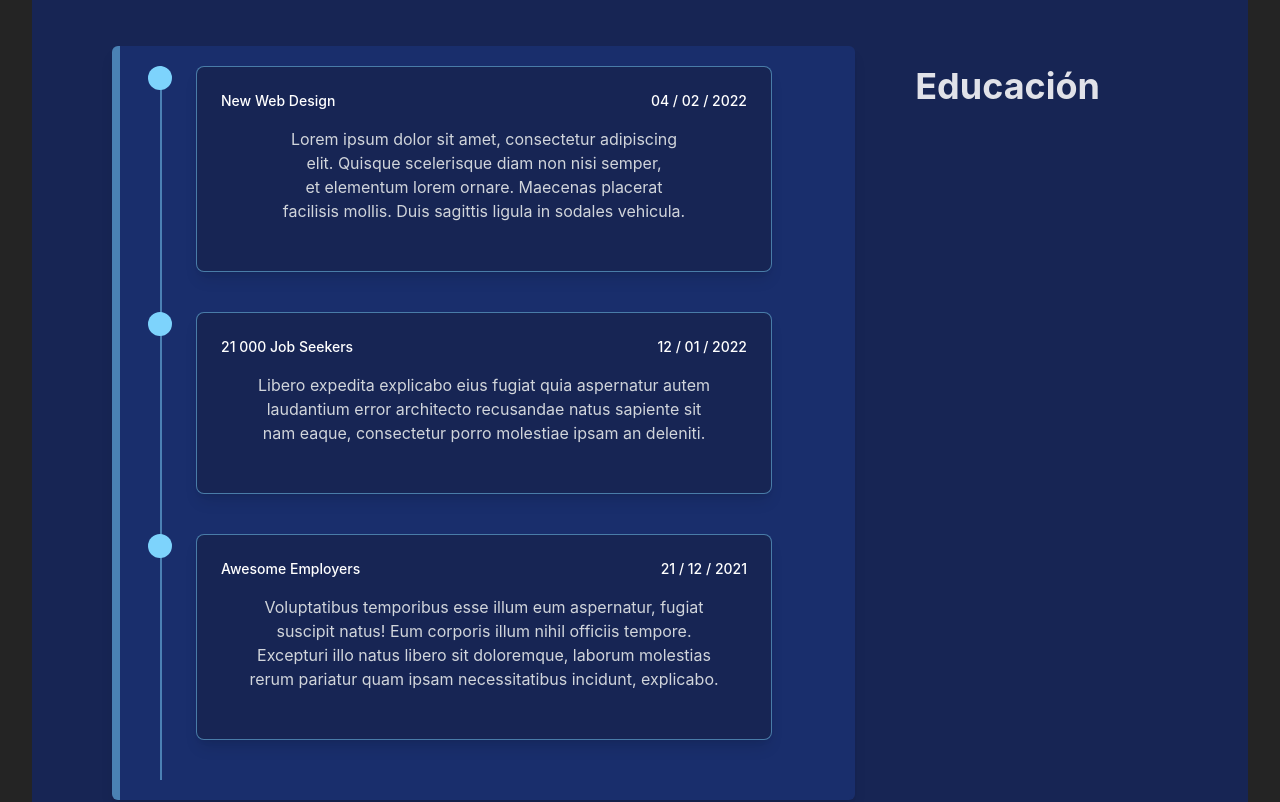
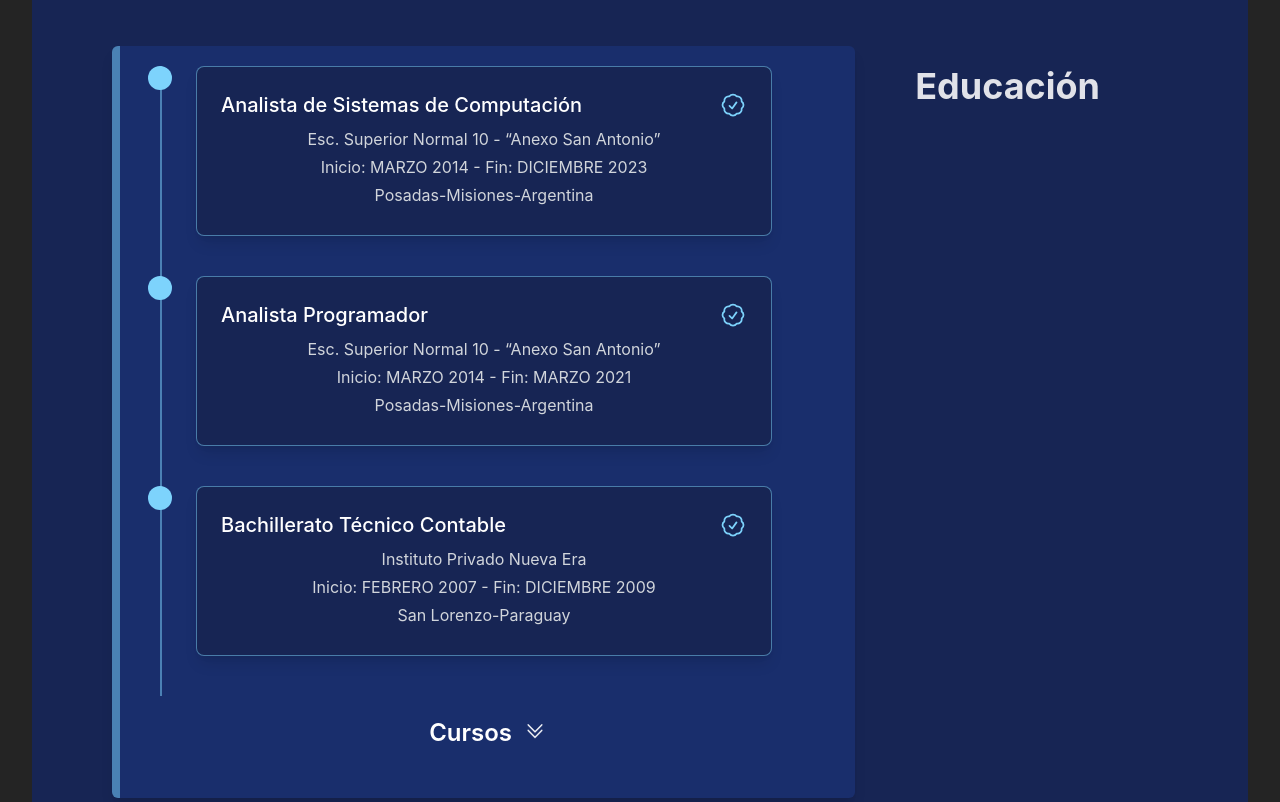
Before and after one commit to leombpunk/portafolio-personal-react, a React (Vite) app: page / in a window 1280 px wide. Shown: the part 2480-3282 px from the top of the page. Built offline with nearby package versions, Linux system fonts and the light colour scheme.

Commit message:
agregado datos y cursos al segmento educación

```diff
--- a/src/components/education.jsx
+++ b/src/components/education.jsx
@@ -1,4 +1,9 @@
 import { Disclosure, Transition } from "@headlessui/react"
+import {
+  CheckBadgeIcon,
+  ChevronDoubleDownIcon,
+} from "@heroicons/react/24/outline"
+import educationData from "../data/educationData"
 
 const Education = () => {
   return (
@@ -9,70 +14,107 @@ const Education = () => {
       >
         <div className='w-full h-full px-5 lg:px-10 py-5 text-balance flex flex-col gap-3 border-l-8 border-sky-300/50 bg-blue-900/45 rounded-md shadow-lg order-2 lg:order-1'>
           <ol>
-            <li className='border-l-2 border-sky-300/50'>
+            {educationData
+              ? educationData.map((studies) =>
+                  studies?.category === "studies"
+                    ? studies.data.map((data, index) => (
+                        <li
+                          className='border-l-2 border-sky-300/50'
+                          key={index}
+                        >
                           <div className='flex'>
                             <div className='bg-sky-300 w-6 h-6 flex items-center justify-center rounded-full -ml-3.5'></div>
-                <div className='block p-6 rounded-lg shadow-lg bg-blue-950 border border-sky-300/50 max-w-[19rem] md:max-w-md lg:max-w-[27rem] xl:max-w-xl ml-6 mb-10'>
-                  <div className='flex justify-between mb-4'>
-                    <h3 className='font-medium text-white duration-500 transition ease-in-out text-sm'>
-                      New Web Design
+                            <div className='block p-6 rounded-lg shadow-lg bg-blue-950 border border-sky-300/50 w-full max-w-[19rem] md:max-w-md lg:max-w-[27rem] xl:max-w-xl ml-6 mb-10'>
+                              <div className='flex justify-between mb-2'>
+                                <h3 className='font-medium text-white duration-500 transition ease-in-out text-xl'>
+                                  {data.name}
                                 </h3>
-                    <h3 className='font-medium text-white duration-500 transition ease-in-out text-sm'>
-                      04 / 02 / 2022
+                                <h3 className='font-medium text-white duration-500 transition ease-in-out text-xl'>
+                                  <CheckBadgeIcon
+                                    width={28}
+                                    height={28}
+                                    className='text-sky-300'
+                                  />
                                 </h3>
                               </div>
-                  <p className='text-gray-300 mb-6'>
-                    Lorem ipsum dolor sit amet, consectetur adipiscing elit.
-                    Quisque scelerisque diam non nisi semper, et elementum lorem
-                    ornare. Maecenas placerat facilisis mollis. Duis sagittis
-                    ligula in sodales vehicula.
+                              <p className='text-gray-300 mb-1'>
+                                {data.institute}
+                              </p>
+                              <p className='text-gray-300 mb-1'>
+                                {`Inicio: ${data.start} - Fin: ${data.end}`}
+                              </p>
+                              <p className='text-gray-300 mb-1'>{data.place}</p>
+                            </div>
+                          </div>
+                        </li>
+                      ))
+                    : ""
+                )
+              : ""}
+          </ol>
+
+          <Disclosure as='div' className='w-full'>
+            <Disclosure.Button className='w-full flex flex-row items-center justify-center leading-6 gap-3 text-2xl font-semibold duration-500 rounded-xl p-3 mb-5 text-white hover:text-sky-300 border border-transparent hover:shadow-md hover:shadow-sky-300 hover:border-sky-300'>
+              Cursos
+              <ChevronDoubleDownIcon
+                width={22}
+                height={22}
+                className='flex-none animate-bounce'
+                aria-hidden='true'
+              />
+            </Disclosure.Button>
+            <Transition
+              enter="transition ease-out duration-500"
+              enterFrom="opacity-0 translate-y-1"
+              enterTo="opacity-100 translate-y-0"
+              leave="transition ease-in duration-500"
+              leaveFrom="opacity-100 translate-y-0"
+              leaveTo="opacity-0 translate-y-1">
+              <Disclosure.Panel>
+                <ol>
+                  {educationData
+                    ? educationData.map((studies) =>
+                        studies?.category === "courses"
+                          ? studies.data.map((data, index) => (
+                              <li
+                                className='border-l-2 border-sky-300/50'
+                                key={index}
+                              >
+                                <div className='flex'>
+                                  <div className='bg-sky-300 w-6 h-6 flex items-center justify-center rounded-full -ml-3.5'></div>
+                                  <div className='block p-6 rounded-lg shadow-lg bg-blue-950 border border-sky-300/50 w-full max-w-[19rem] md:max-w-md lg:max-w-[27rem] xl:max-w-xl ml-6 mb-10'>
+                                    <div className='flex justify-between mb-2'>
+                                      <h3 className='font-medium text-white duration-500 transition ease-in-out text-xl'>
+                                        {data.name}
+                                      </h3>
+                                      <h3 className='font-medium text-white duration-500 transition ease-in-out text-xl'>
+                                        <CheckBadgeIcon
+                                          width={28}
+                                          height={28}
+                                          className='text-sky-300'
+                                        />
+                                      </h3>
+                                    </div>
+                                    <p className='text-gray-300 mb-1'>
+                                      {data.institute}
+                                    </p>
+                                    <p className='text-gray-300 mb-1'>
+                                      {`Inicio: ${data.start} - Fin: ${data.end}`}
+                                    </p>
+                                    <p className='text-gray-300 mb-1'>
+                                      {`Duración: ${data.duration}`}
                                     </p>
                                   </div>
                                 </div>
                               </li>
-            <li className='border-l-2 border-sky-300/50'>
-              <div className='flex'>
-                <div className='bg-sky-300 w-6 h-6 flex items-center justify-center rounded-full -ml-3.5'></div>
-                <div className='block p-6 rounded-lg shadow-lg bg-blue-950 border border-sky-300/50 max-w-[19rem] md:max-w-md lg:max-w-[27rem] xl:max-w-xl ml-6 mb-10'>
-                  <div className='flex justify-between mb-4'>
-                    <h3 className='font-medium text-white duration-500 transition ease-in-out text-sm'>
-                      21 000 Job Seekers
-                    </h3>
-                    <h3 className='font-medium text-white duration-500 transition ease-in-out text-sm'>
-                      12 / 01 / 2022
-                    </h3>
-                  </div>
-                  <p className='text-gray-300 mb-6'>
-                    Libero expedita explicabo eius fugiat quia aspernatur autem
-                    laudantium error architecto recusandae natus sapiente sit
-                    nam eaque, consectetur porro molestiae ipsam an deleniti.
-                  </p>
-                </div>
-              </div>
-            </li>
-            <li className='border-l-2 border-sky-300/50'>
-              <div className='flex'>
-                <div className='bg-sky-300 w-6 h-6 flex items-center justify-center rounded-full -ml-3.5'></div>
-                <div className='block p-6 rounded-lg shadow-lg bg-blue-950 border border-sky-300/50 max-w-[19rem] md:max-w-md lg:max-w-[27rem] xl:max-w-xl ml-6 mb-10'>
-                  <div className='flex justify-between mb-4'>
-                    <h3 className='font-medium text-white duration-500 transition ease-in-out text-sm'>
-                      Awesome Employers
-                    </h3>
-                    <h3 className='font-medium text-white duration-500 transition ease-in-out text-sm'>
-                      21 / 12 / 2021
-                    </h3>
-                  </div>
-                  <p className='text-gray-300 mb-6'>
-                    Voluptatibus temporibus esse illum eum aspernatur, fugiat
-                    suscipit natus! Eum corporis illum nihil officiis tempore.
-                    Excepturi illo natus libero sit doloremque, laborum
-                    molestias rerum pariatur quam ipsam necessitatibus incidunt,
-                    explicabo.
-                  </p>
-                </div>
-              </div>
-            </li>
+                            ))
+                          : ""
+                      )
+                    : ""}
                 </ol>
+              </Disclosure.Panel>
+            </Transition>
+          </Disclosure>
         </div>
         <h2 className='text-4xl text-center lg:text-left font-bold text-balance h-full w-full lg:w-96 px-5 py-5 order-1 lg:order-2'>
           Educación
--- a/src/data/educationData.js
+++ b/src/data/educationData.js
@@ -1,16 +1,62 @@
 const educationData = [
   {
-    name: '',
-    institute: '',
-    start: '',
-    end: '',
-    place: '',
+    category: "studies",
+    data: [
+      {
+        name: "Analista de Sistemas de Computación",
+        institute: "Esc. Superior Normal 10 - “Anexo San Antonio”",
+        start: "MARZO 2014",
+        end: "DICIEMBRE 2023",
+        place: "Posadas-Misiones-Argentina",
+      },
+      {
+        name: "Analista Programador",
+        institute: "Esc. Superior Normal 10 - “Anexo San Antonio”",
+        start: "MARZO 2014",
+        end: "MARZO 2021",
+        place: "Posadas-Misiones-Argentina",
+      },
+      {
+        name: "Bachillerato Técnico Contable",
+        institute: "Instituto Privado Nueva Era",
+        start: "FEBRERO 2007",
+        end: "DICIEMBRE 2009",
+        place: "San Lorenzo-Paraguay",
+      },
+    ],
   },
   {
-
-  },
-  {
-
+    category: "courses",
+    data: [
+      {
+        name: "Argentina Programa #YoProgramo",
+        institute: "Ministerio de Desarrollo Productivo - CESSI Argentina - INTI",
+        start: "06/2022",
+        end: " 01/2023",
+        duration: "7 meses",
+      },
+      {
+        name: "Argentina Programa #SéProgramar",
+        institute: "Ministerio de Desarrollo Productivo - CESSI Argentina - INTI",
+        start: "08/2021",
+        end: "10/2021",
+        duration: "3 meses",
+      },
+      {
+        name: "Informática, Operador de Computadoras",
+        institute: "Escuela para Adultos nº31 de Educación",
+        start: "03/2013",
+        end: "12/2013",
+        duration: "12 meses",
+      },
+      {
+        name: "Taller Especialista en Reparación, Armado y Mantenimiento de Computadoras",
+        institute: "Paseo Cultural “La Terminal”",
+        start: "03/2014",
+        end: "03/2015",
+        duration: "12 meses",
+      },
+    ],
   },
 ]
 export default educationData
```
Lines whose indentation alone changed are shown as unchanged.
